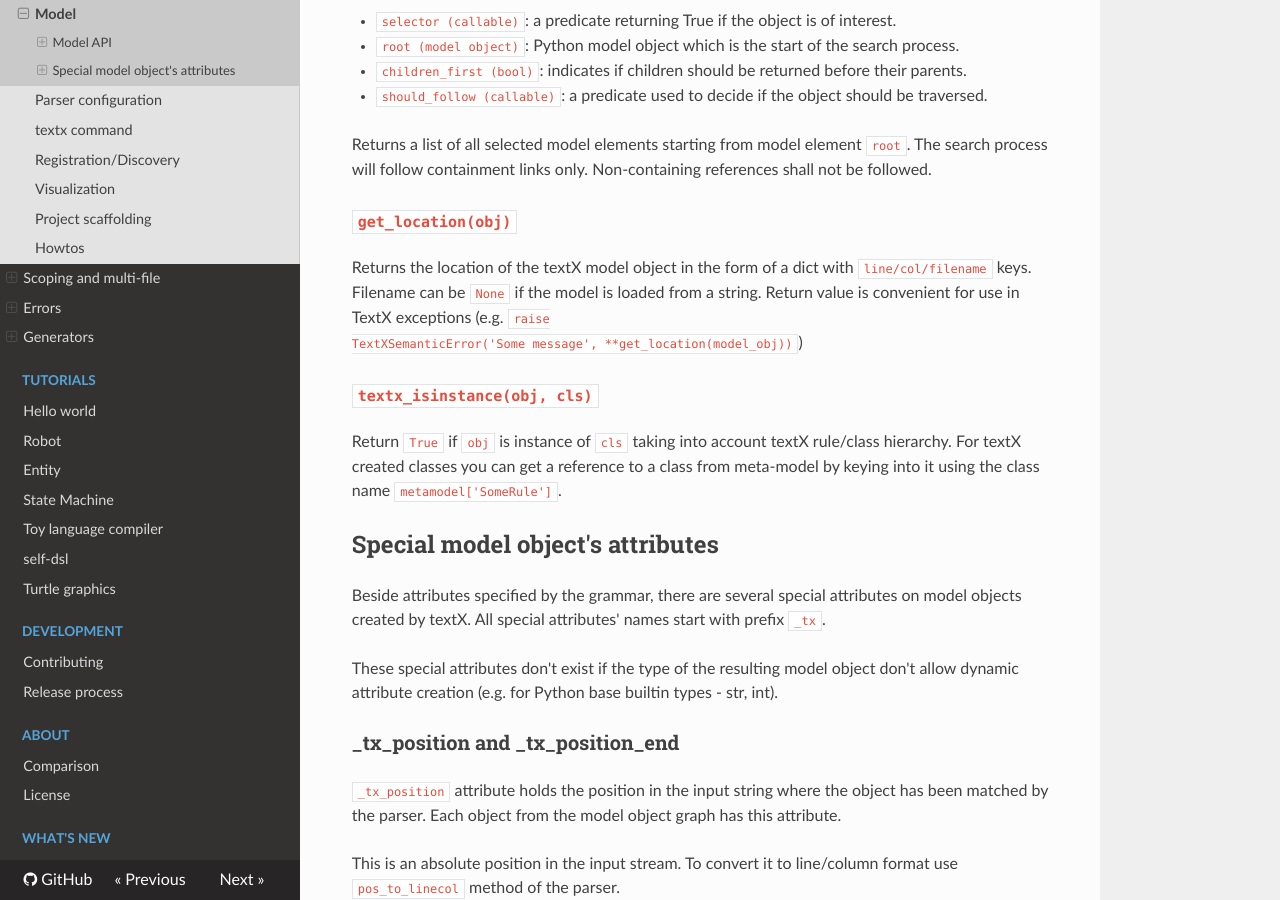
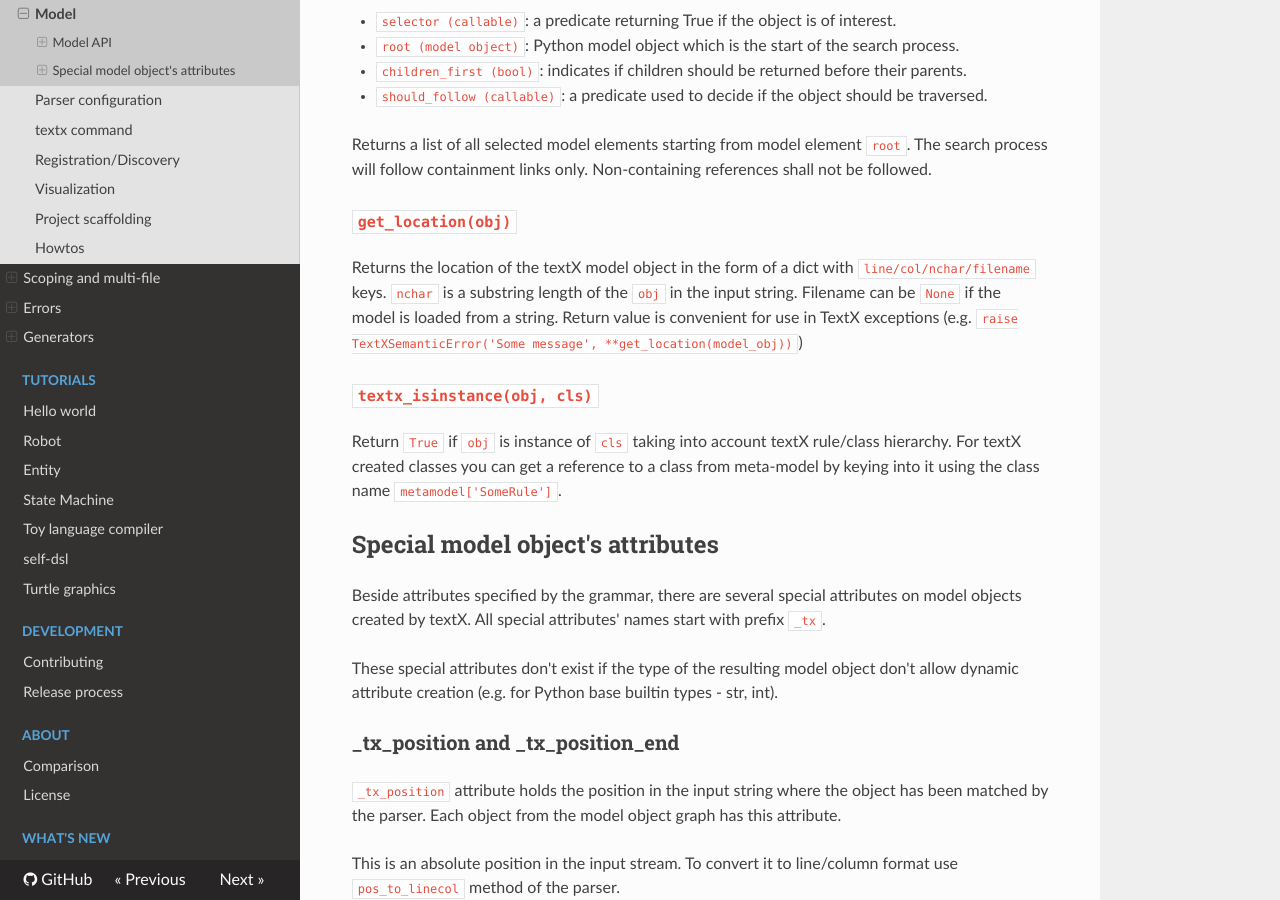
Before and after one commit to textX/textX, an MkDocs documentation site: the page built from docs/model.md, in a window 1280 px wide and 900 px high, scrolled down 2361 px. Built offline with MkDocs 1.6.1, drawn with Linux system fonts in a browser that asks for light colours; nearby versions of some CDN libraries.

```diff
--- a/docs/model.md
+++ b/docs/model.md
@@ -129,8 +129,9 @@ references shall not be followed.
 ### `get_location(obj)`
 
 Returns the location of the textX model object in the form of a dict with
-`line/col/filename` keys. Filename can be `None` if the model is loaded from a
-string. Return value is convenient for use in TextX exceptions (e.g. `raise
+`line/col/nchar/filename` keys. `nchar` is a substring length of the `obj` in
+the input string. Filename can be `None` if the model is loaded from a string.
+Return value is convenient for use in TextX exceptions (e.g. `raise
 TextXSemanticError('Some message', **get_location(model_obj))`)
 
 ### `textx_isinstance(obj, cls)`
```
Also changed, not shown: docs/error_handling.md (+2 -2 lines).
